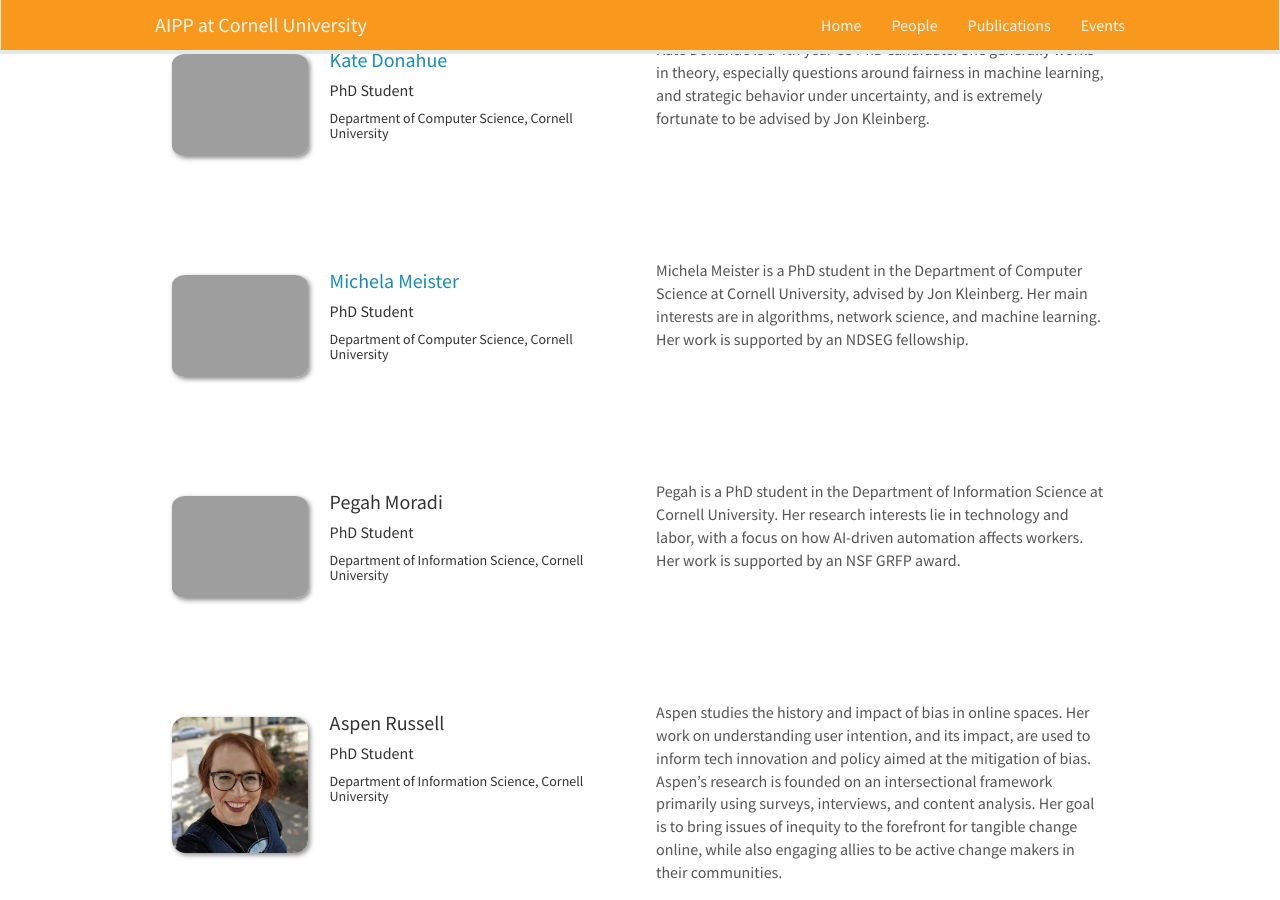
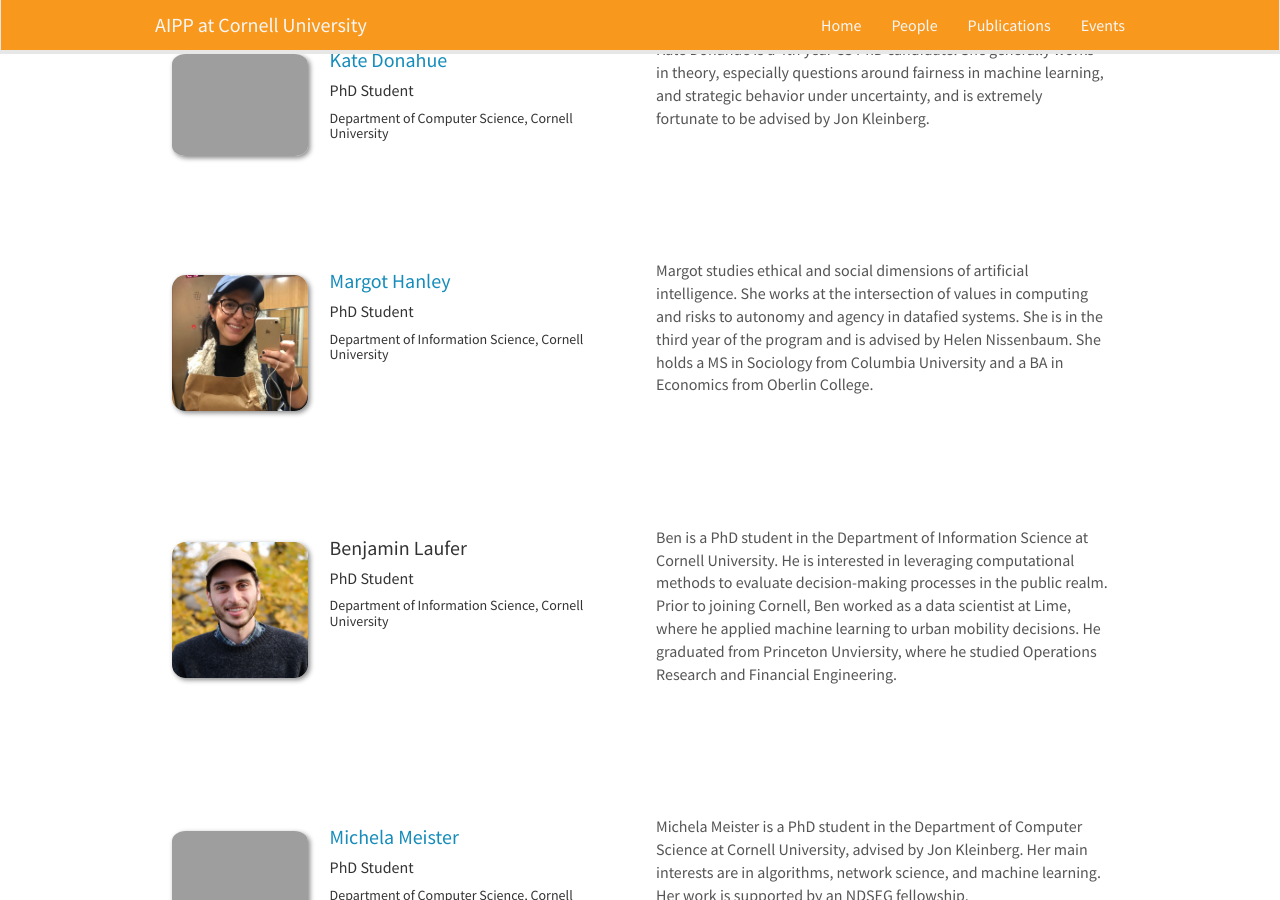
Before and after one commit to pasta41/aippwebsite, a Jekyll site: the page built from _pages/people.md, in a window 1280 px wide and 900 px high, scrolled down 3682 px. Built offline with Jekyll 4.4.1, drawn with Linux system fonts in a browser that asks for light colours; nearby versions of some CDN libraries.

Commit message:
add benjamin and margot

```diff
--- a/_data/people.yml
+++ b/_data/people.yml
@@ -105,6 +105,20 @@
   website: www.katedonahue.me
   about: "Kate Donahue is a 4th year CS PhD candidate. She generally works in theory, especially questions around fairness in machine learning, and strategic behavior under uncertainty, and is extremely fortunate to be advised by Jon Kleinberg."
 
+- name: Margot Hanley
+  photo: margothanley.jpg
+  title: "PhD Student"
+  info: "Department of Information Science, Cornell University"
+  website: https://margothanley.info/
+  about: "Margot studies ethical and social dimensions of artificial intelligence. She works at the intersection of values in computing and risks to autonomy and agency in datafied systems. She is in the third year of the program and is advised by Helen Nissenbaum. She holds a MS in Sociology from Columbia University and a BA in Economics from Oberlin College."
+  # TODO Twitter
+
+- name: Benjamin Laufer
+  photo: benjaminlaufer.jpg
+  title: "PhD Student"
+  info: "Department of Information Science, Cornell University"
+  about: "Ben is a PhD student in the Department of Information Science at Cornell University. He is interested in leveraging computational methods to evaluate decision-making processes in the public realm. Prior to joining Cornell, Ben worked as a data scientist at Lime, where he applied machine learning to urban mobility decisions. He graduated from Princeton Unviersity, where he studied Operations Research and Financial Engineering."
+
 - name: Michela Meister
   photo: michelameister.jpg
   title: "PhD Student"
```
Also changed, not shown: images/teampic/benjaminlaufer.jpg (added), images/teampic/margothanley.jpg (added).
